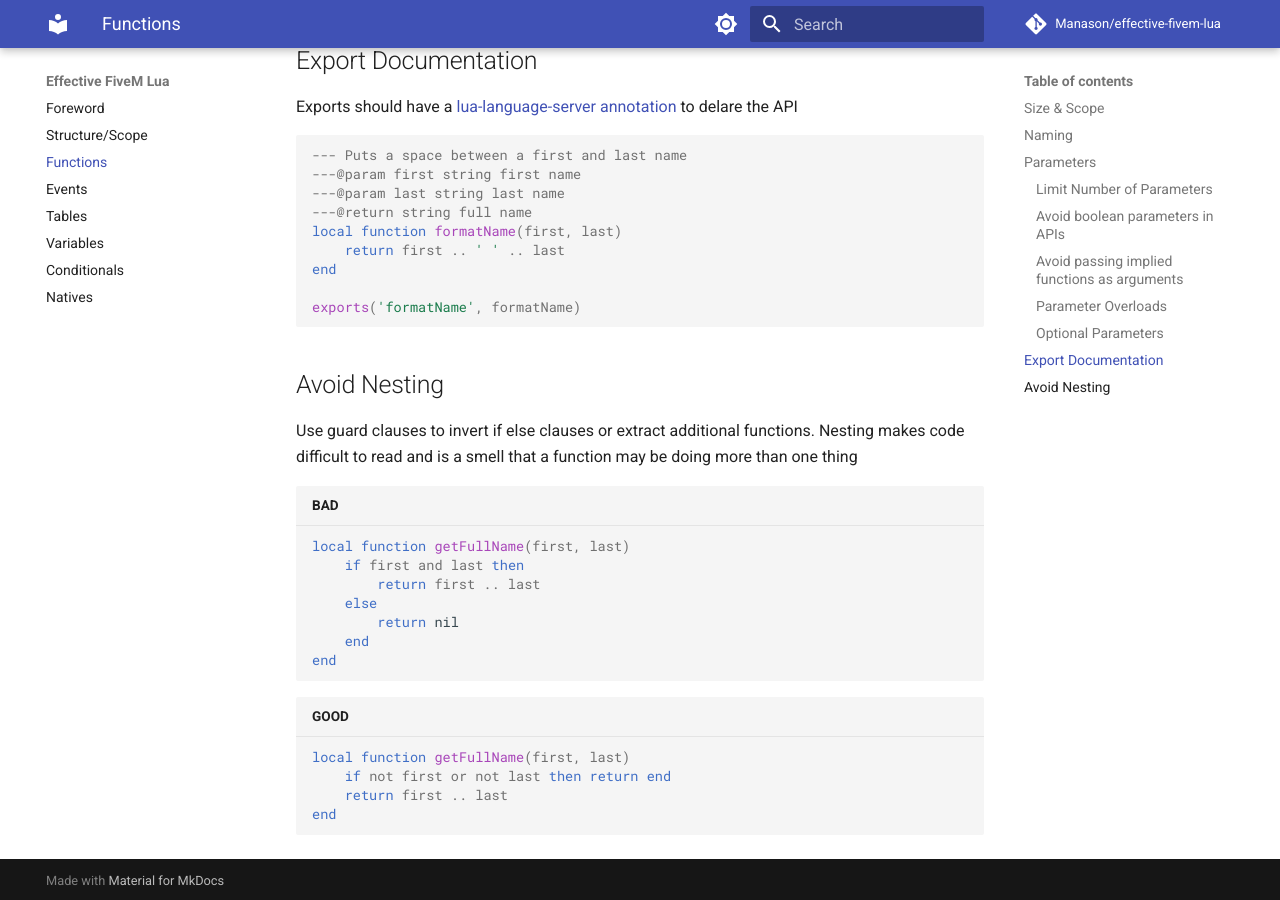
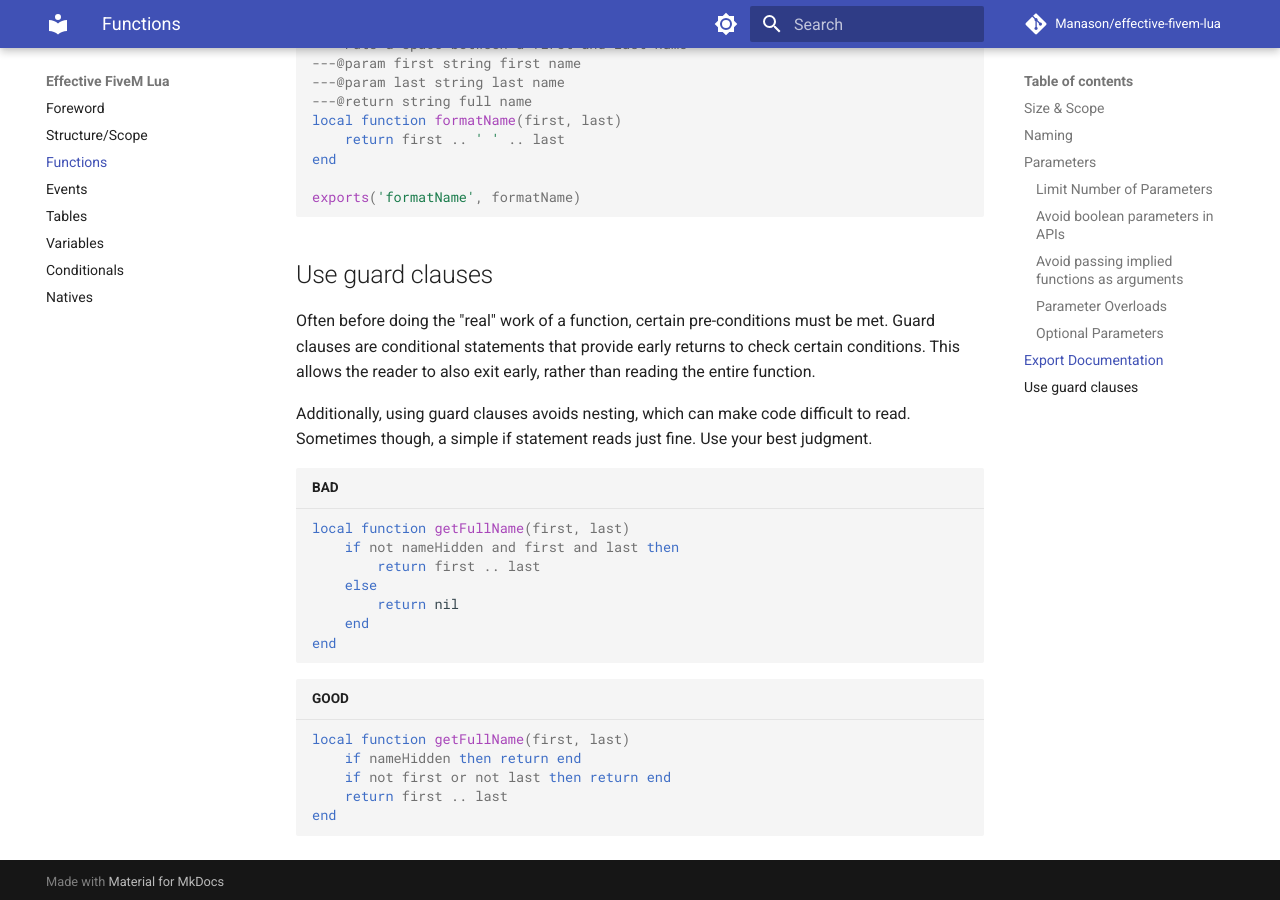
Before and after one commit to Manason/effective-fivem-lua, an MkDocs documentation site: the page built from docs/functions.md, in a window 1280 px wide and 900 px high, scrolled down 2703 px. Built offline with MkDocs 1.6.1 and Material for MkDocs 9.7.7, drawn with Linux system fonts in a browser that asks for light colours; comment, search, counter and statistics services are not loaded; some of the changed text lies outside the part shown.

````diff
--- a/docs/functions.md
+++ b/docs/functions.md
@@ -2,12 +2,11 @@
 
 ## Size & Scope
 - Functions should only do one thing, and should be small. If a function is not small, break it up into smaller functions.
-- Every line of a function should be at the same abstraction level, which should be one smaller than the name of the function.
-- Functions should normally not be more than 6-10 lines long. A long function is a sign that it may be doing more than one thing, or maybe including low level code mixed with high level code.
+- Avoid mixing high level code with low level code in the same function.
 
 ## Naming
 - Local functions should be named in camelCase format to differentiate from natives and standard lua library functions
-- Global functions should named in PascalCase format
+- Global functions should be named in PascalCase format
 - Functions should also be named with a leading verb.
 
 ```lua title="BAD"
@@ -37,7 +36,7 @@ end
 ### Avoid boolean parameters in APIs
 Boolean parameters are a signal that a function is doing two things. Instead, call two different functions that each do one thing. While what is considered an API is ambiguous, a good rule of thumb is not to include boolean parameters in global or exported functions.
 ```lua title="BAD"
-function printEmotionalState(isHappy)
+function PrintEmotionalState(isHappy)
     if isHappy then
         print("happy")
     else
@@ -46,11 +45,11 @@ function printEmotionalState(isHappy)
 end
 ```
 ```lua title="GOOD"
-function printHappy()
+function PrintHappy()
     print("happy")
 end
 
-function printSad()
+function PrintSad()
     print("sad")
 end
 ```
@@ -64,7 +63,7 @@ someFunction(function()
 end)
 ```
 ```lua title="GOOD"
-local myFunction = function()
+local function myFunction()
 
 end
 someFunction(myFunction)
@@ -90,11 +89,13 @@ end
 exports('formatName', formatName)
 ```
 
-## Avoid Nesting
-Use guard clauses to invert if else clauses or extract additional functions. Nesting makes code difficult to read and is a smell that a function may be doing more than one thing
+## Use guard clauses
+Often before doing the "real" work of a function, certain pre-conditions must be met. Guard clauses are conditional statements that provide early returns to check certain conditions. This allows the reader to also exit early, rather than reading the entire function.
+
+Additionally, using guard clauses avoids nesting, which can make code difficult to read. Sometimes though, a simple if statement reads just fine. Use your best judgment.
 ```lua title="BAD"
 local function getFullName(first, last)
-    if first and last then
+    if not nameHidden and first and last then
         return first .. last
     else
         return nil
@@ -103,6 +104,7 @@ end
 ```
 ```lua title="GOOD"
 local function getFullName(first, last)
+    if nameHidden then return end
     if not first or not last then return end
     return first .. last
 end
````
Also changed, not shown: docs/errors.md (added, +31 -0 lines), docs/structure.md (+3 -3 lines), docs/tables.md (+1 -1 lines).
